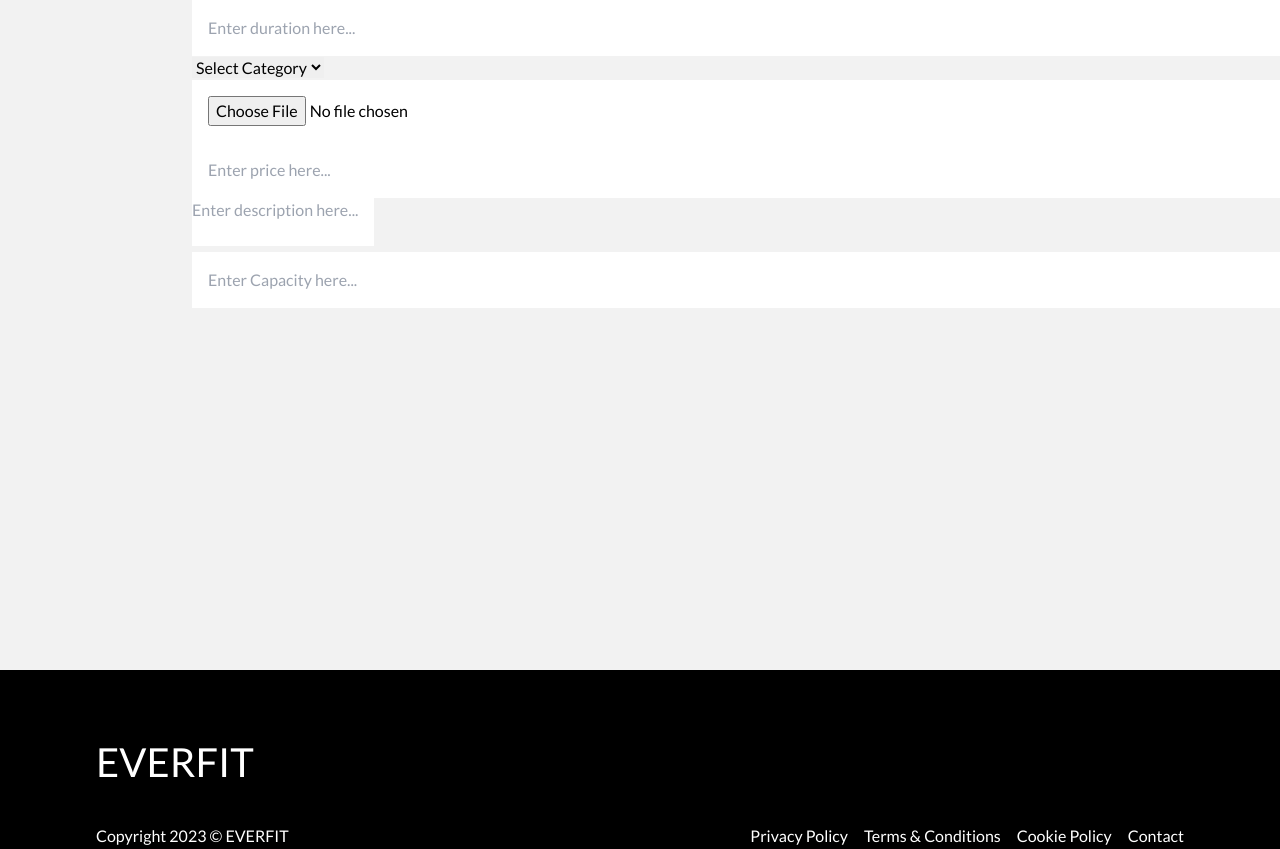
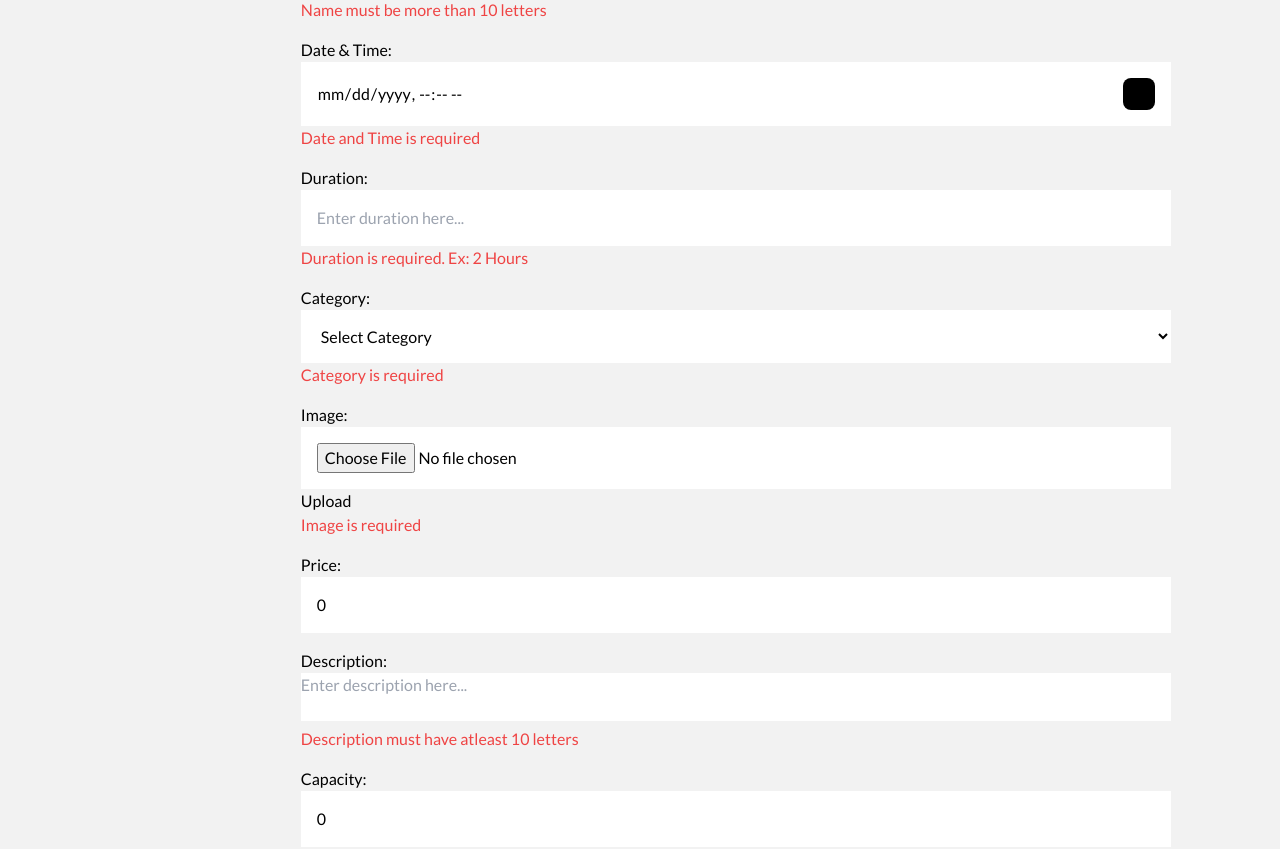
Before and after one commit to victorcastorgui/everfit, a Next.js app: page /manageEvents/addEvent in a window 1280 px wide. Shown: the part 246-1095 px from the top of the page. Built offline with nearby package versions, Linux system fonts and the light colour scheme; no server answers.

Commit message:
feat: add validation and post to db json

```diff
--- a/src/pages/manageEvents/addEvent/index.tsx
+++ b/src/pages/manageEvents/addEvent/index.tsx
@@ -1,5 +1,15 @@
+import ErrorMessage from "@/components/ErrorMessage";
 import InputForm from "@/components/InputForm";
-import { useState } from "react";
+import PageTitle from "@/components/PageTitle";
+import { useFetch } from "@/hooks/useFetch";
+import { API_URL } from "@/utils/API_URL";
+import { IDRFormat } from "@/utils/IDRFormat";
+import { useRouter } from "next/router";
+import { FormEvent, useEffect, useState } from "react";
+
+interface Cloudinary {
+  secure_url: string;
+}
 
 function AddEvent() {
   const [name, setName] = useState("");
@@ -9,12 +19,158 @@ function AddEvent() {
   const [price, setPrice] = useState(0);
   const [description, setDescription] = useState("");
   const [capacity, setCapacity] = useState(0);
+  const [currentDateTime, setCurrentDateTime] = useState("");
+  const [selectedPicture, setSelectedPicture] = useState<File | null>(null);
+  const [cloudinaryLink, setCloudinaryLink] = useState("");
+
+  const [nameError, setNameError] = useState(false);
+  const [startTimeError, setStartTimeError] = useState(false);
+  const [durationError, setDurationError] = useState(false);
+  const [categoryError, setCategoryError] = useState(false);
+  const [imageError, setImageError] = useState(false);
+  const [priceError, setPriceError] = useState(false);
+  const [descriptionError, setDescriptionError] = useState(false);
+  const [capacityError, setCapacityError] = useState(false);
+
+  const { fetchData } = useFetch();
+  const { push } = useRouter();
+  useEffect(() => {
+    if (name.length < 10) {
+      setNameError(true);
+    } else {
+      setNameError(false);
+    }
+  }, [name]);
+
+  useEffect(() => {
+    const currentDate = new Date();
+    const currentDateTime = currentDate.toISOString().slice(0, 16);
+    setCurrentDateTime(currentDateTime);
+  }, []);
+
+  useEffect(() => {
+    if (startTime === "") {
+      setStartTimeError(true);
+    } else {
+      setStartTimeError(false);
+    }
+  }, [startTime]);
+
+  useEffect(() => {
+    if (duration.length < 7) {
+      setDurationError(true);
+    } else {
+      setDurationError(false);
+    }
+  }, [duration]);
+
+  useEffect(() => {
+    if (category === "") {
+      setCategoryError(true);
+    } else {
+      setCategoryError(false);
+    }
+  }, [category]);
+
+  useEffect(() => {
+    if (selectedPicture === null) {
+      setImageError(true);
+    } else {
+      setImageError(false);
+    }
+  }, [selectedPicture]);
+
+  useEffect(() => {
+    if (price < 0 || price > 2000000) {
+      setPriceError(true);
+    } else {
+      setPriceError(false);
+    }
+  }, [price]);
+
+  useEffect(() => {
+    if (description.length < 10) {
+      setDescriptionError(true);
+    } else {
+      setDescriptionError(false);
+    }
+  }, [description]);
+
+  useEffect(() => {
+    if (capacity < 0 || capacity > 100) {
+      setCapacityError(true);
+    } else {
+      setCapacityError(false);
+    }
+  }, [capacity]);
+
+  const handlePictureChange = (event: React.ChangeEvent<HTMLInputElement>) => {
+    if (event.target.files && event.target.files.length > 0) {
+      setSelectedPicture(event.target.files[0]);
+    }
+  };
+
+  const handleUpload = async () => {
+    if (selectedPicture) {
+      const cloudinaryUploadResponse: Cloudinary = await uploadToCloudinary(
+        selectedPicture
+      );
+      setCloudinaryLink(cloudinaryUploadResponse.secure_url);
+    }
+  };
+
+  const uploadToCloudinary = async (picture: File): Promise<Cloudinary> => {
+    const formData = new FormData();
+    formData.append("file", picture);
+    formData.append("upload_preset", "everfit");
+
+    const response = await fetch(
+      "https://api.cloudinary.com/v1_1/adminmatoa/image/upload",
+      { method: "POST", body: formData }
+    );
+    return response.json();
+  };
+
+  const updateJsonServer = async (e: FormEvent<HTMLFormElement>) => {
+    e.preventDefault();
+    const URL = `${API_URL}/events`;
+    const options = {
+      method: "POST",
+      headers: { "Content-Type": "application/json" },
+      body: JSON.stringify({
+        name: name,
+        startTime: startTime,
+        duration: duration,
+        category: category,
+        price: price,
+        image: cloudinaryLink,
+        description: description,
+        capacity: capacity,
+      }),
+    };
+    await fetchData(URL, options);
+  };
+
+  const hasError =
+    nameError ||
+    startTimeError ||
+    durationError ||
+    categoryError ||
+    imageError ||
+    priceError ||
+    descriptionError ||
+    capacityError;
 
   return (
     <div className="flex">
       <div className="w-[15%]"></div>
-      <div className="w-[85%] h-screen">
-        <form action="">
+      <div className="w-[85%] flex flex-col items-center">
+        <PageTitle>Add Event</PageTitle>
+        <form
+          className="mb-[2rem] rounded-[0.5rem] w-[80%] flex flex-col gap-[1rem]"
+          onSubmit={(e) => updateJsonServer(e)}
+        >
+          <div>
             <label htmlFor="name">Event Name:</label>
             <InputForm
               type="text"
@@ -22,18 +178,42 @@ function AddEvent() {
               placeholder="Enter event name here..."
               id="name"
             />
-          <label htmlFor="datetime">Date Time:</label>
+            {nameError && (
+              <ErrorMessage>Name must be more than 10 letters</ErrorMessage>
+            )}
+          </div>
+          <div>
+            <label htmlFor="datetime">Date & Time:</label>
             <InputForm
+              className="bg-white [&::-webkit-calendar-picker-indicator]:bg-black [&::-webkit-calendar-picker-indicator]:rounded-[0.5rem] [&::-webkit-calendar-picker-indicator]:p-[0.5rem] w-full p-4"
               type="datetime-local"
               onChange={(e) => setStartTime(e.target.value)}
               id="datetime"
+              min={currentDateTime}
             />
+            {startTimeError && (
+              <ErrorMessage>Date and Time is required</ErrorMessage>
+            )}
+          </div>
+          <div>
+            <label htmlFor="duration">Duration:</label>
             <InputForm
               type="text"
               onChange={(e) => setDuration(e.target.value)}
               placeholder="Enter duration here..."
+              id="duration"
             />
-          <select onChange={(e) => setCategory(e.target.value)}>
+            {durationError && (
+              <ErrorMessage>Duration is required. Ex: {"2 Hours"}</ErrorMessage>
+            )}
+          </div>
+          <div>
+            <label htmlFor="category">Category:</label>
+            <select
+              className="bg-white w-full p-4"
+              onChange={(e) => setCategory(e.target.value)}
+              id="category"
+            >
               <option selected disabled>
                 Select Category
               </option>
@@ -45,21 +225,66 @@ function AddEvent() {
               <option value="swimming">swimming</option>
               <option value="football">football</option>
             </select>
-          <InputForm type="file" />
+            {categoryError && <ErrorMessage>Category is required</ErrorMessage>}
+          </div>
+          <div>
+            <label htmlFor="image">Image:</label>
+            <InputForm type="file" id="image" onChange={handlePictureChange} />
+            <button type="button" onClick={handleUpload}>
+              Upload
+            </button>
+            {imageError && <ErrorMessage>Image is required</ErrorMessage>}
+          </div>
+          <div>
+            <label htmlFor="price">Price:</label>
             <InputForm
               type="number"
               onChange={(e) => setPrice(parseInt(e.target.value))}
               placeholder="Enter price here..."
+              id="price"
+              value={price}
+              min={0}
             />
+            {priceError && (
+              <ErrorMessage>
+                Price cannot be less than {IDRFormat.format(0)} and more than{" "}
+                {IDRFormat.format(2000000)}
+              </ErrorMessage>
+            )}
+          </div>
+          <div>
+            <label htmlFor="description">Description:</label>
             <textarea
-            className="resize-none"
+              className="resize-none bg-white w-full"
               onChange={(e) => setDescription(e.target.value)}
               placeholder="Enter description here..."
             />
+            {descriptionError && (
+              <ErrorMessage>
+                Description must have atleast 10 letters
+              </ErrorMessage>
+            )}
+          </div>
+          <div>
+            <label htmlFor="capacity">Capacity:</label>
             <InputForm
               type="number"
               onChange={(e) => setCapacity(parseInt(e.target.value))}
               placeholder="Enter Capacity here..."
+              id="capacity"
+              value={capacity}
+              min={0}
+            />
+            {capacityError && (
+              <ErrorMessage>
+                Capacity must not be less than 0 and more than 100
+              </ErrorMessage>
+            )}
+          </div>
+          <InputForm
+            className="bg-black border-[2px] border-black text-white hover:bg-white hover:text-black p-4 disabled:cursor-not-allowed disabled:bg-gray-500"
+            type="submit"
+            disabled={hasError}
           />
         </form>
       </div>
```
Lines whose indentation alone changed are shown as unchanged.
